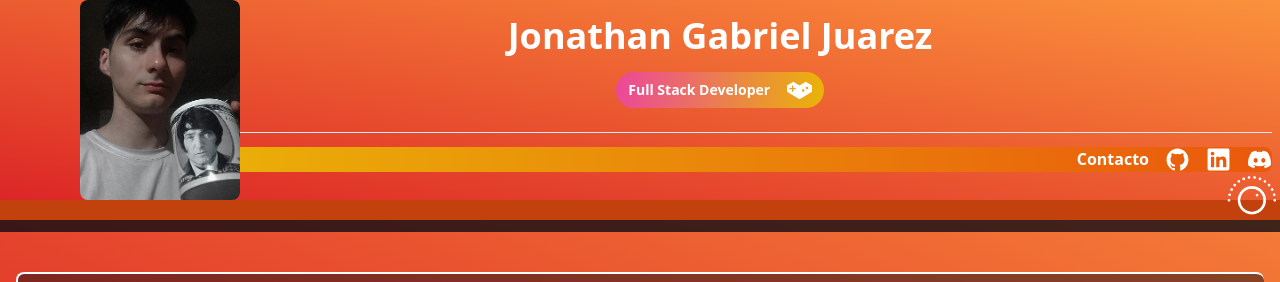
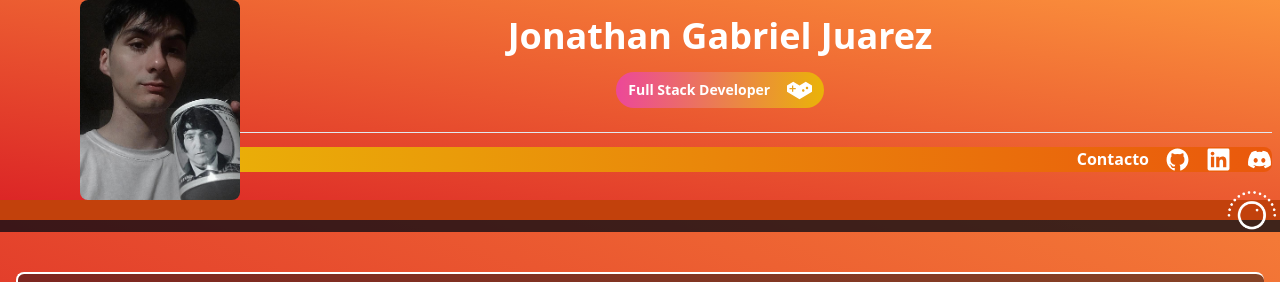
Before and after one commit to zuoki/porfolio2024, a React (Vite) app: page / in a window 1280 px wide. Shown: the top 282 px of the page. Built offline with nearby package versions, Linux system fonts and the light colour scheme.

Commit message:
porfolio 0.0.5

```diff
--- a/src/Table/Cosito.jsx
+++ b/src/Table/Cosito.jsx
@@ -3,7 +3,7 @@ import React from 'react'
 export const Cosito = () => {
   return (
     <div className='w-full h-5 bg-orange-700 flex justify-end' >
-        <img src="/sonido.png" alt=""  className='h-14 mt-[-32px] z-20'/>
+        <img src="/sonido.png" alt=""  className='h-14 mt-[-17px] z-20'/>
     </div>
   )
 }
```
